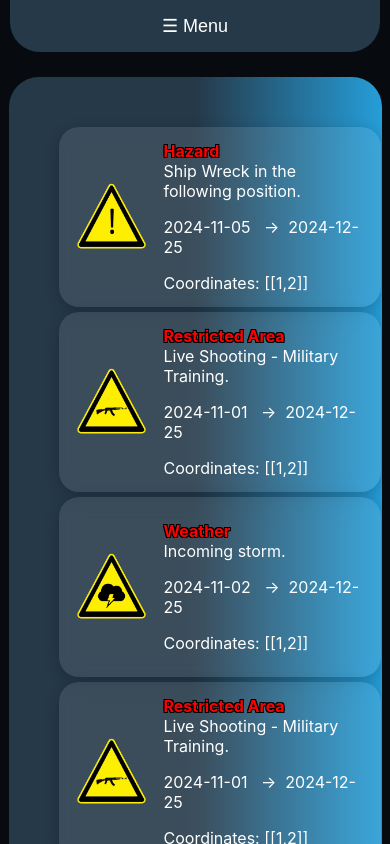
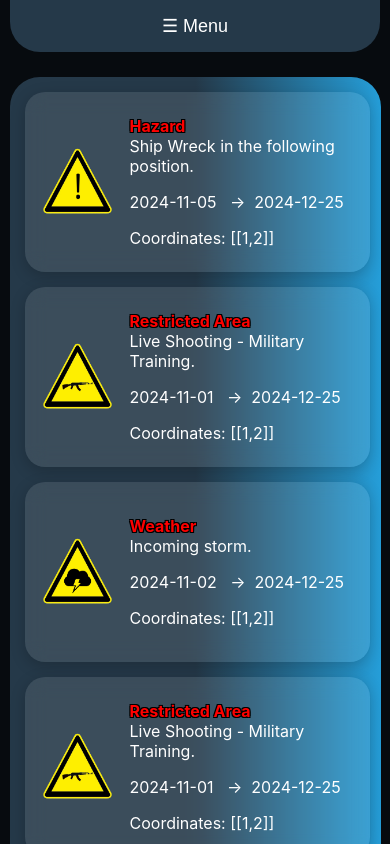
Before and after one commit to Ghost3298/LAFN-Weather, a React (Create React App) app: page /navigationalWarnings in a window 390 px wide. Shown: the top 844 px of the page. Built offline with nearby package versions, Linux system fonts and the light colour scheme.

Commit message:
fixing warning width

```diff
--- a/src/components/styles/NavigationalWarnings.css
+++ b/src/components/styles/NavigationalWarnings.css
@@ -39,15 +39,16 @@
 /* Media Query for Mobile View */
 @media (max-width: 768px) { /* Adjust the max-width as needed */
     .NavigationalDisplay {
-        width: 70%;
+        width: 90%;
         margin-top:25px;
         flex-direction: column; /* Stack warnings vertically */
         height: auto;
         overflow: hidden;
+        padding:10px;
     }
 
     .NavigationalDisplay .warning {
-        width: 107%;/* Full width for each warning */
-        min-width: 100%; /* Ensure warnings take full width */
+        width: 90%;/* Full width for each warning */
+        margin:5px;
     }
 }
```
